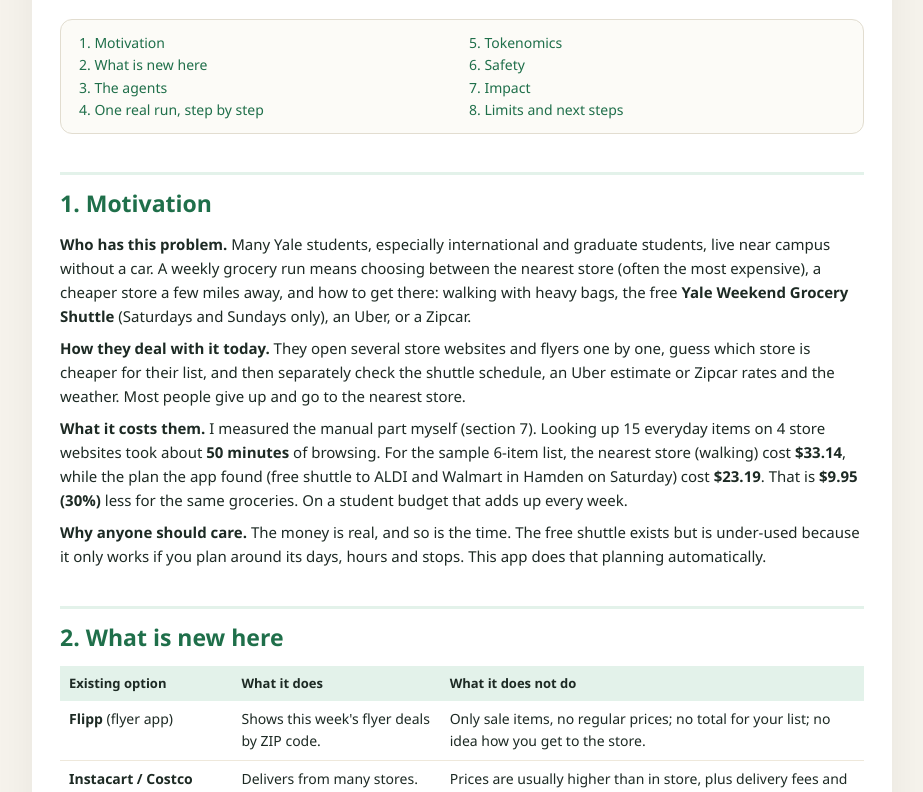
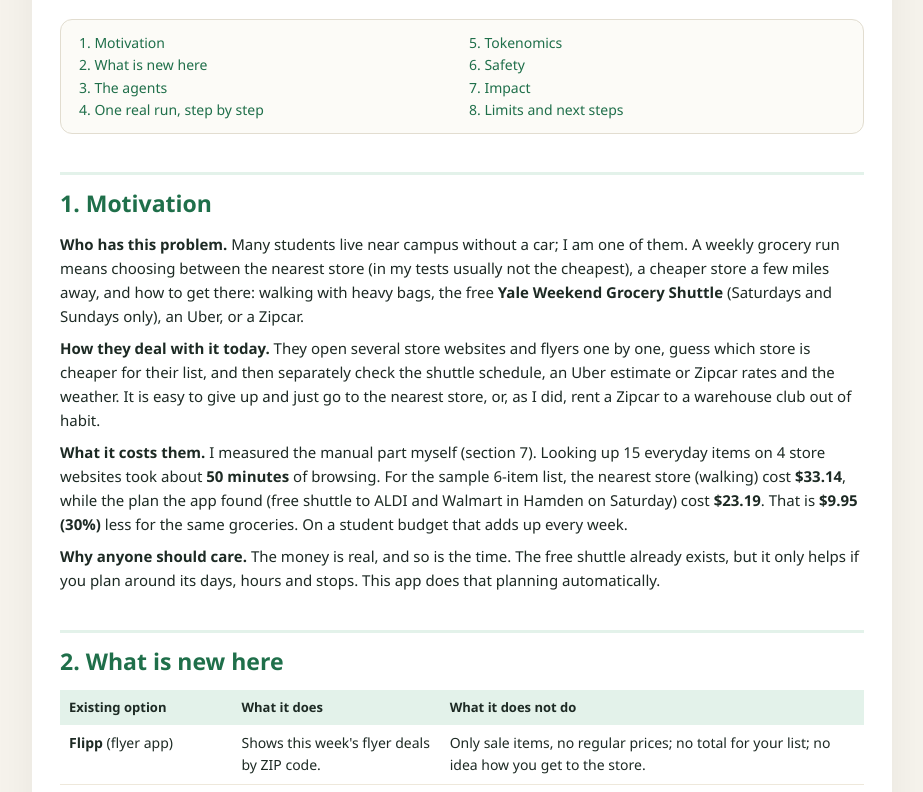
Before and after one commit to yguru00-cloud/final-project, a plain HTML site: page report.html in a window 1280 px wide. Shown: the part 439-1231 px from the top of the page, without its empty margins (178-1101 px from the left). Drawn offline with Linux system fonts and the light colour scheme.

Commit message:
﻿Back up the motivation claims with measured numbers
Replace unsupported wording ("most people", "most expensive", "under-used")
with what the measurements and the author's own experience show.

Co-Authored-By: Claude Opus 5.5 <noreply@anthropic.com>

```diff
--- a/report.html
+++ b/report.html
@@ -80,10 +80,10 @@
 
 <!-- ============================================================ 1 -->
 <h2 id="motivation">1. Motivation</h2>
-<p><b>Who has this problem.</b> Many Yale students, especially international and graduate students, live near campus without a car. A weekly grocery run means choosing between the nearest store (often the most expensive), a cheaper store a few miles away, and how to get there: walking with heavy bags, the free <b>Yale Weekend Grocery Shuttle</b> (Saturdays and Sundays only), an Uber, or a Zipcar.</p>
-<p><b>How they deal with it today.</b> They open several store websites and flyers one by one, guess which store is cheaper for their list, and then separately check the shuttle schedule, an Uber estimate or Zipcar rates and the weather. Most people give up and go to the nearest store.</p>
+<p><b>Who has this problem.</b> Many students live near campus without a car; I am one of them. A weekly grocery run means choosing between the nearest store (in my tests usually not the cheapest), a cheaper store a few miles away, and how to get there: walking with heavy bags, the free <b>Yale Weekend Grocery Shuttle</b> (Saturdays and Sundays only), an Uber, or a Zipcar.</p>
+<p><b>How they deal with it today.</b> They open several store websites and flyers one by one, guess which store is cheaper for their list, and then separately check the shuttle schedule, an Uber estimate or Zipcar rates and the weather. It is easy to give up and just go to the nearest store, or, as I did, rent a Zipcar to a warehouse club out of habit.</p>
 <p><b>What it costs them.</b> I measured the manual part myself (section 7). Looking up 15 everyday items on 4 store websites took about <b>50 minutes</b> of browsing. For the sample 6-item list, the nearest store (walking) cost <b>$33.14</b>, while the plan the app found (free shuttle to ALDI and Walmart in Hamden on Saturday) cost <b>$23.19</b>. That is <b>$9.95 (30%)</b> less for the same groceries. On a student budget that adds up every week.</p>
-<p><b>Why anyone should care.</b> The money is real, and so is the time. The free shuttle exists but is under-used because it only works if you plan around its days, hours and stops. This app does that planning automatically.</p>
+<p><b>Why anyone should care.</b> The money is real, and so is the time. The free shuttle already exists, but it only helps if you plan around its days, hours and stops. This app does that planning automatically.</p>
 
 <!-- ============================================================ 2 -->
 <h2 id="new">2. What is new here</h2>
```
Also changed, not shown: docs/report_src.html (+3 -3 lines), docs/slides_src.html (+1 -1 lines), slides.html (+1 -1 lines).
